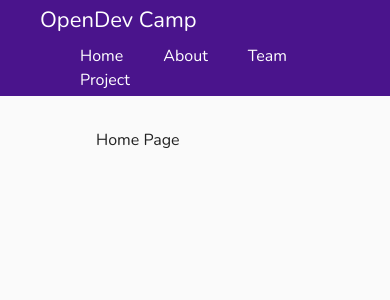
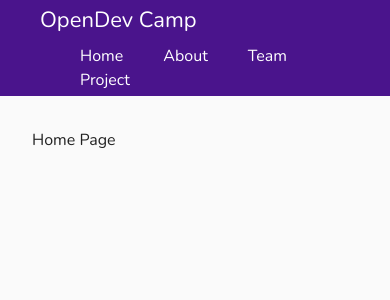
Before and after one commit to OpenDev-Camp/odc-home, a React (Create React App) app: page /#/ in a window 390 px wide. Shown: the top 300 px of the page. Built offline with nearby package versions, Linux system fonts and the light colour scheme.

Commit message:
Make content area responsive

```diff
--- a/src/components/content/ODCampContentArea/styles.ts
+++ b/src/components/content/ODCampContentArea/styles.ts
@@ -1,19 +1,44 @@
 import { makeStyles } from '@material-ui/core/styles';
 
 // ANCHOR Content area margin
-const CONTENT_AREA_MARGIN = '96px';
+const CONTENT_AREA_MARGIN_SMALL = '32px';
+const CONTENT_AREA_MARGIN_MEDIUM = '88px';
+const CONTENT_AREA_MARGIN_LARGE = '96px';
+const CONTENT_AREA_MARGIN_XLARGE = '120px';
 
 // ANCHOR Content area padding
 const CONTENT_AREA_PADDING_VERTICAL = '32px';
 
-export const useStyles = makeStyles({
+export const useStyles = makeStyles((theme) => ({
   outer: {
     display: 'block',
-    marginLeft: CONTENT_AREA_MARGIN,
-    marginRight: CONTENT_AREA_MARGIN,
+
+    // ANCHOR margin on small devices
+    [theme.breakpoints.down('sm')]: {
+      marginLeft: CONTENT_AREA_MARGIN_SMALL,
+      marginRight: CONTENT_AREA_MARGIN_SMALL,
+    },
+
+    // ANCHOR margin on medium devices
+    [theme.breakpoints.up('md')]: {
+      marginLeft: CONTENT_AREA_MARGIN_MEDIUM,
+      marginRight: CONTENT_AREA_MARGIN_MEDIUM,
+    },
+
+    // ANCHOR margin on small devices
+    [theme.breakpoints.up('lg')]: {
+      marginLeft: CONTENT_AREA_MARGIN_LARGE,
+      marginRight: CONTENT_AREA_MARGIN_LARGE,
+    },
+
+    // ANCHOR margin on small devices
+    [theme.breakpoints.up('xl')]: {
+      marginLeft: CONTENT_AREA_MARGIN_XLARGE,
+      marginRight: CONTENT_AREA_MARGIN_XLARGE,
+    },
   },
   inner: {
     paddingTop: CONTENT_AREA_PADDING_VERTICAL,
     paddingBottom: CONTENT_AREA_PADDING_VERTICAL,
   },
-});
+}));
```
